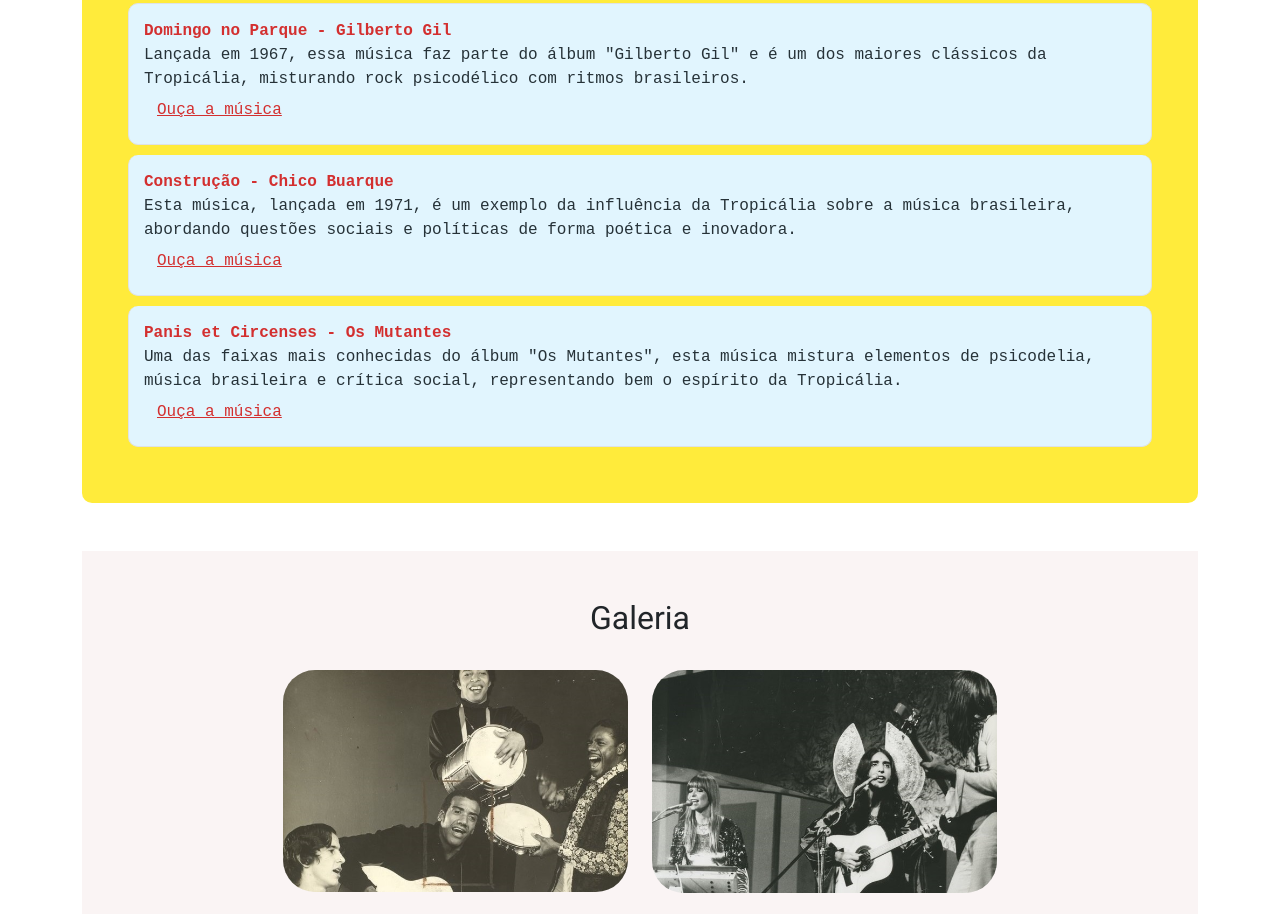
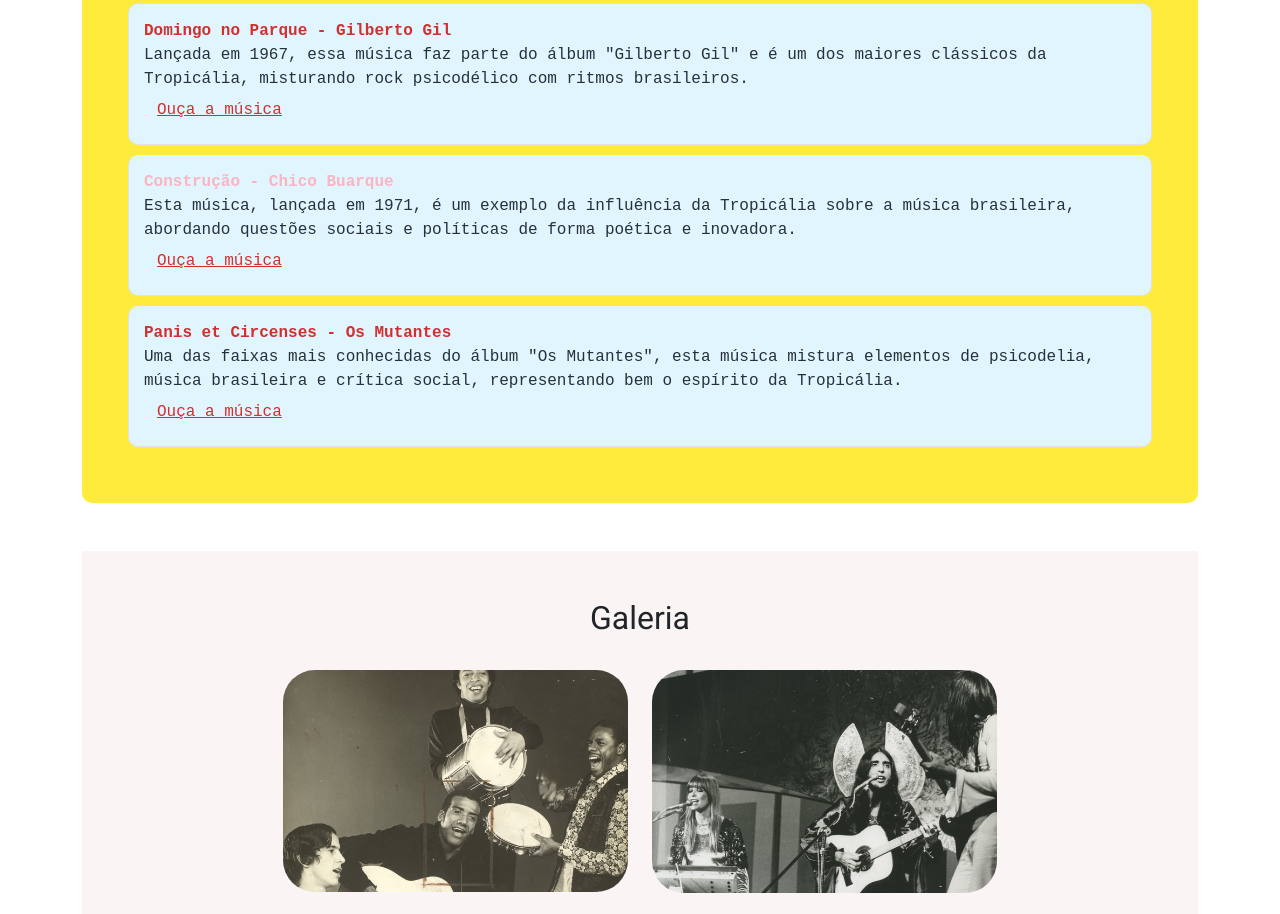
Before and after one commit to vanessapodgurski/trabalho-2, a plain HTML site: page index.html in a window 1280 px wide. Shown: the part 1786-2700 px from the top of the page. Drawn offline with nearby package versions, Linux system fonts and the light colour scheme.

Commit message:
Update index.html

```diff
--- a/index.html
+++ b/index.html
@@ -70,7 +70,7 @@
                         <a href="https://www.youtube.com/watch?v=Wo9jcGjvq9w" target="_blank" class="btn btn-link" style="color: #D32F2F;">Ouça a música</a>
                     </li>
                     <li class="list-group-item" style="background-color: #E1F5FE; border-radius: 10px; padding: 15px; margin-bottom: 10px;">
-                        <strong style="color: #D32F2F;">Construção - Chico Buarque</strong><br>
+                        <strong style="color: #F9B5C2;">Construção - Chico Buarque</strong><br>
                         Esta música, lançada em 1971, é um exemplo da influência da Tropicália sobre a música brasileira, abordando questões sociais e políticas de forma poética e inovadora.<br>
                         <a href="https://www.youtube.com/watch?v=GZHh0gmIxsM" target="_blank" class="btn btn-link" style="color: #D32F2F;">Ouça a música</a>
                     </li>
```
